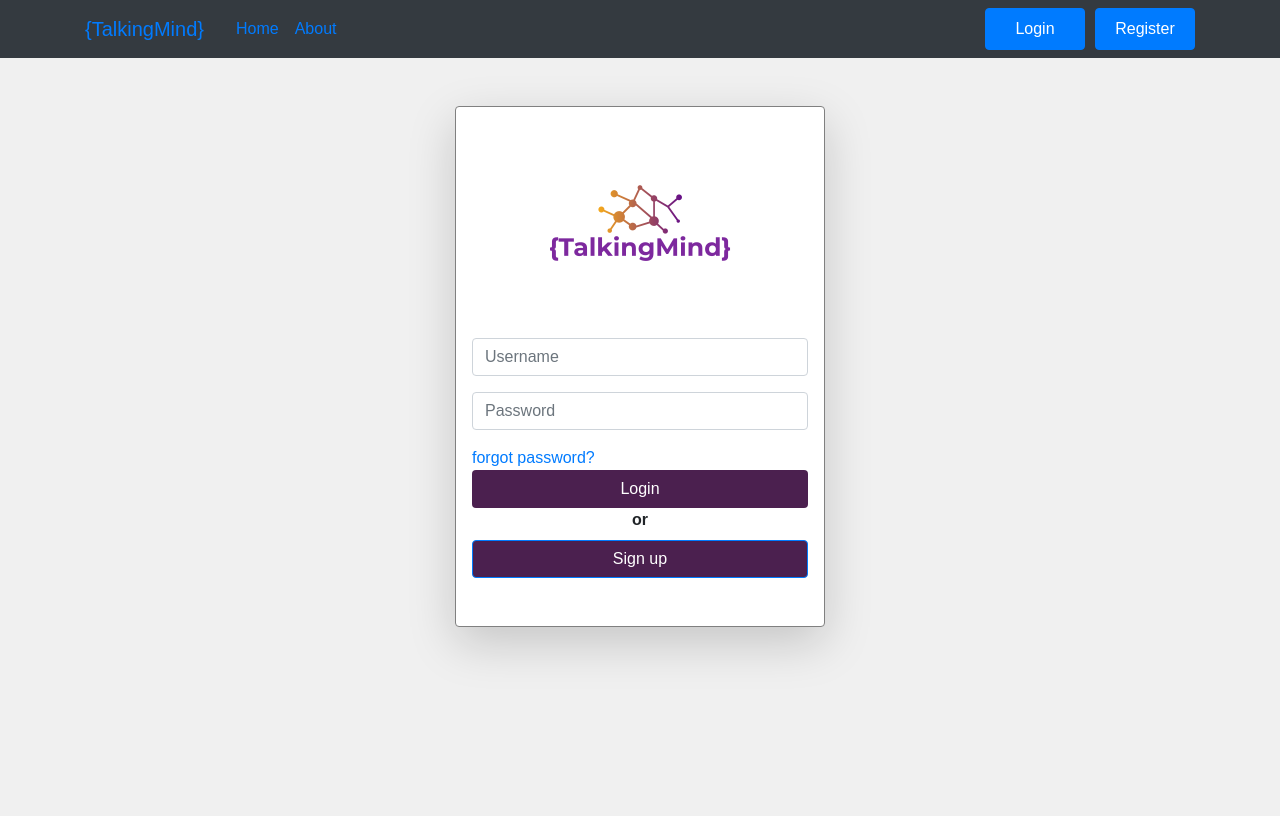
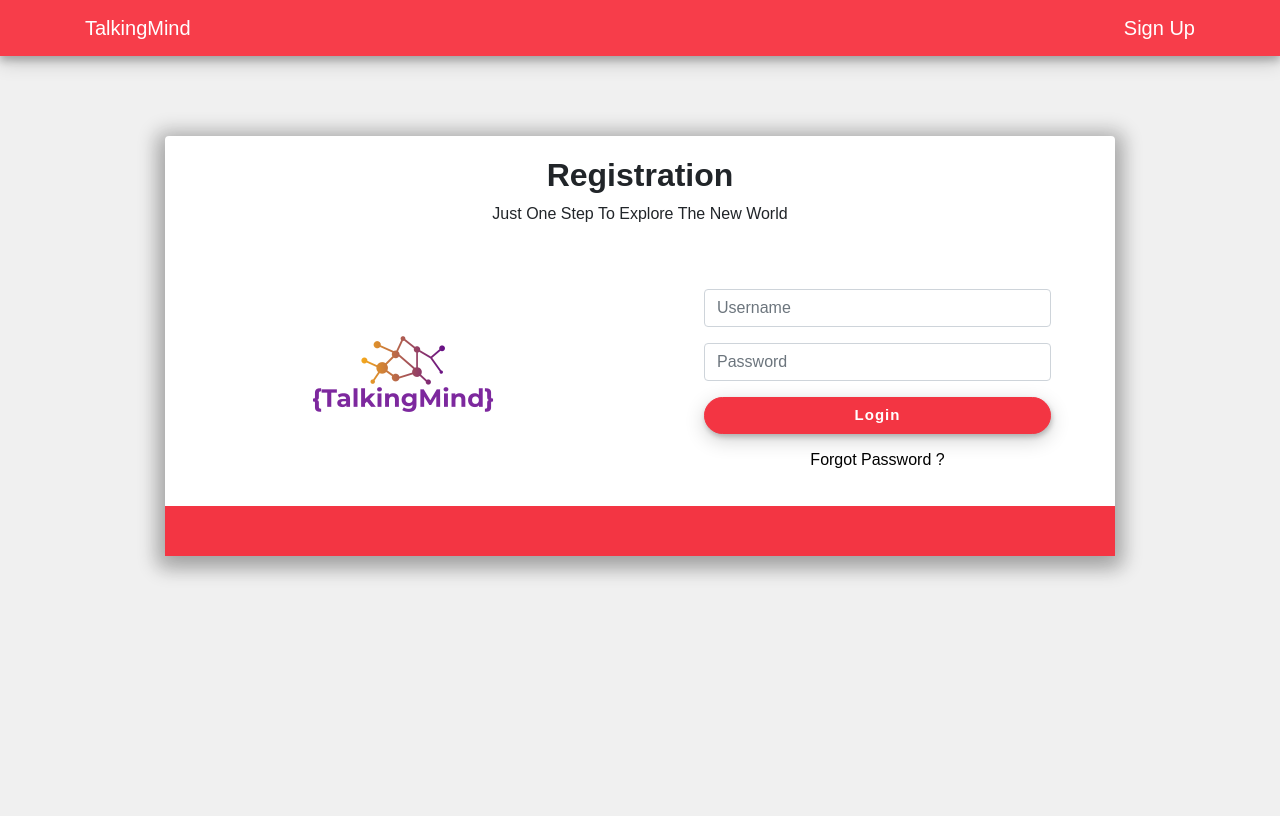
Before and after one commit to myvirusking/TalkingMind, a Django app: page /login/ in a window 1280 px wide. Before the commit the page ends 656 px from the top, so only its background shows below. Run offline with Django 3.2, Linux system fonts and the light colour scheme; some libraries are stand-ins or nearby versions.

Commit message:
login page done

```diff
--- a/blog/static/blog/main.css
+++ b/blog/static/blog/main.css
@@ -221,11 +221,12 @@ input {
 }
 .leftDiv, .rightDiv{
     padding: 2rem 4rem;
+    text-align: center;
 }
 .leftDiv{
     text-align: center;
 }
-.registerBtn{
+.registerBtn, .loginBtn{
     color: #fff;
     border-radius: 20px;
     width: 100%;
@@ -235,6 +236,9 @@ input {
     background-color: #f33543;
     border-color: #f33543;
     box-shadow: 1px 3px 5px 0px rgba(0, 0, 0, 0.2), 0 6px 20px 0 rgba(0, 0, 0, 0.19);
+}
+.loginBtn:hover{
+    color: white;
 }
 
 .regInput:focus{
@@ -271,6 +275,25 @@ input {
         padding: 2rem 2rem;
     }
 }
+
+.alert-danger {
+    font-size: 14px;
+    border-color: #f33543;
+    font-weight: 300;
+}
+
+.forgotPswd{
+    margin: 14px 0px 0px 0px;
+}
+.forgotPswd a{
+    text-decoration: none;
+    color: black;
+}
+.forgotPswd a:hover{
+    color: #f73d4a;
+}
+
+
 /* body::-webkit-scrollbar {
     display: none;
 } */
--- a/users/templates/users/login.html
+++ b/users/templates/users/login.html
@@ -2,8 +2,19 @@
 {% load static %}
 {% load crispy_forms_tags %}
 
+{% block css %}
+
+<style>
+    .mainNav {
+        display: none;
+    }
+</style>
+
+
+{% endblock css %}
+
 {% block content %}
-        <div class="container">
+<!-- <div class="container">
             <div class="col-lg-4  offset-lg-4 mt-5 registration-form shadow-lg p-3 mb-5 pb-5 bg-white rounded">
             {% if form.errors %}
                 {% for field in form %}
@@ -45,5 +56,74 @@
 
             </form>
         </div>
+    </div> -->
+
+
+<nav class="navbar navbar-expand-md navbar-inverse regNav">
+    <div class="container">
+        <a class="navbar-brand" href="#">TalkingMind</a>
+
+        <ul class="nav navbar-nav">
+        </ul>
+
+        <ul class="nav navbar-nav navbar-right">
+            <li><a href="{% url 'registration-form'%}">Sign Up</a></li>
+        </ul>
     </div>
+
+</nav>
+
+<div class="main-container">
+    <div class="container">
+        <div class="row sub-container">
+            <div class="col-md-1"></div>
+            <div class="col-md-10 centerDiv">
+                <div class="centerDivHeader">
+                    <h2>Registration</h2>
+                    <p>Just One Step To Explore The New World</p>
+                </div>
+                <div class="row centerRow">
+                    <div class="col-md-6 leftDiv">
+                        <img src="/static/blog/website_logo.png">
+                    </div>
+                    <div class="col-md-6 rightDiv">
+                        {% if form.errors %}
+                        {% for field in form %}
+                        {% for error in field.errors %}
+                        <div class="alert alert-danger">
+                            <strong>{{ error|escape }}</strong>
+                        </div>
+                        {% endfor %}
+                        {% endfor %}
+                        {% for error in form.non_field_errors %}
+                        <div class="alert alert-danger">
+                            <strong>{{ error|escape }}</strong>
+                        </div>
+                        {% endfor %}
+                        {% endif %}
+                        {% if error_message %}
+                        <div class="alert alert-danger">
+                            <strong>{{ error_message }}</strong>
+                        </div>
+                        {% endif %}
+                        <form method="post">
+                            {% csrf_token %}
+                            <div class="form-group">
+                                {{form.username}}
+                            </div>
+                            <div class="form-group">
+                                {{form.password}}
+                            </div>
+                            <button type="submit" class="btn loginBtn">Login</button>
+                        </form>
+                        <p class="forgotPswd"><a href="#" >Forgot Password ?</a></p>
+                    </div>
+                </div>
+            </div>
+            <div class="col-md-1"></div>
+        </div>
+
+    </div>
+</div>
+
 {% endblock content %}
```
Also changed, not shown: users/templates/users/registrationForm.html (+20 -1 lines).
